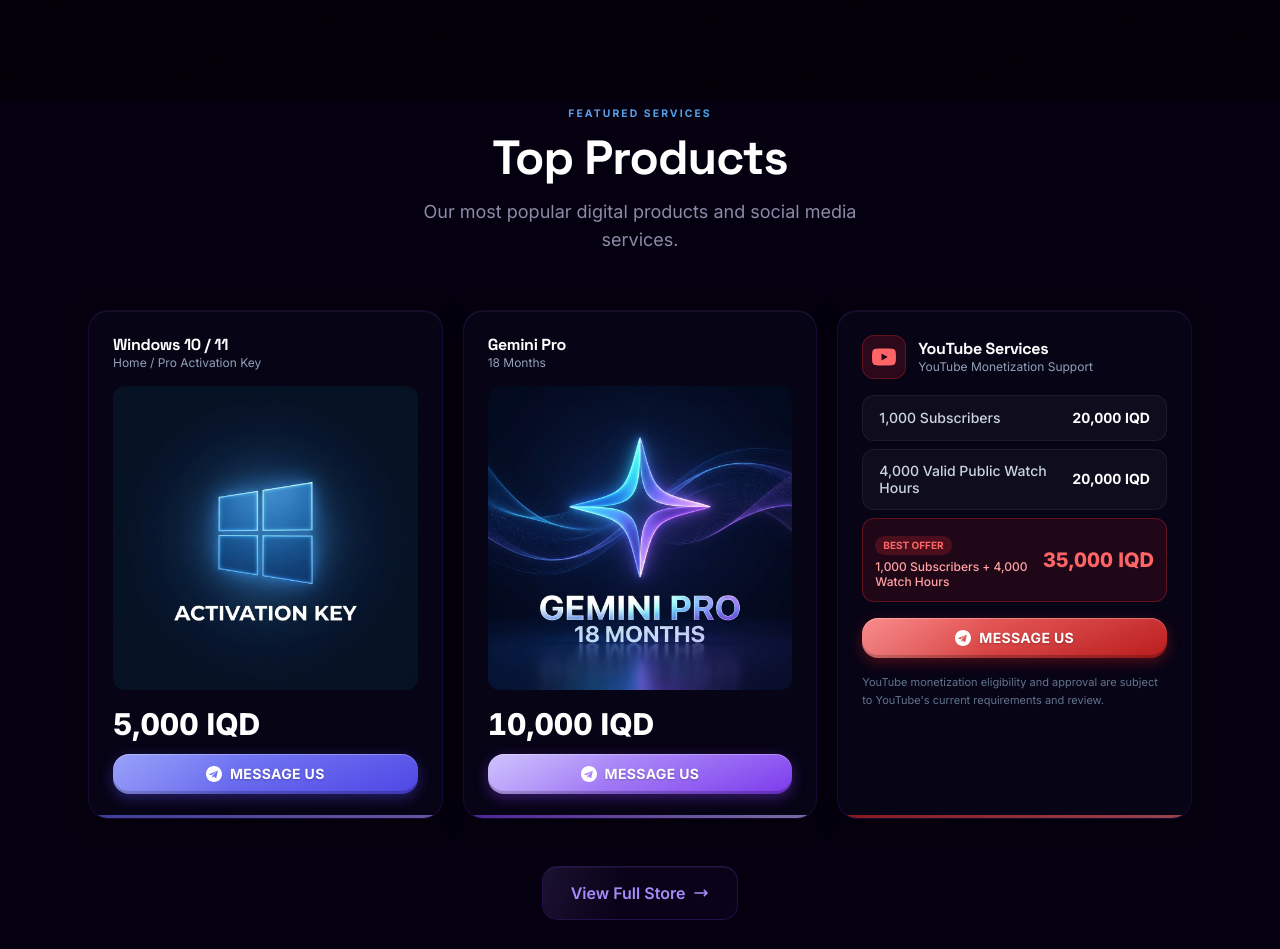
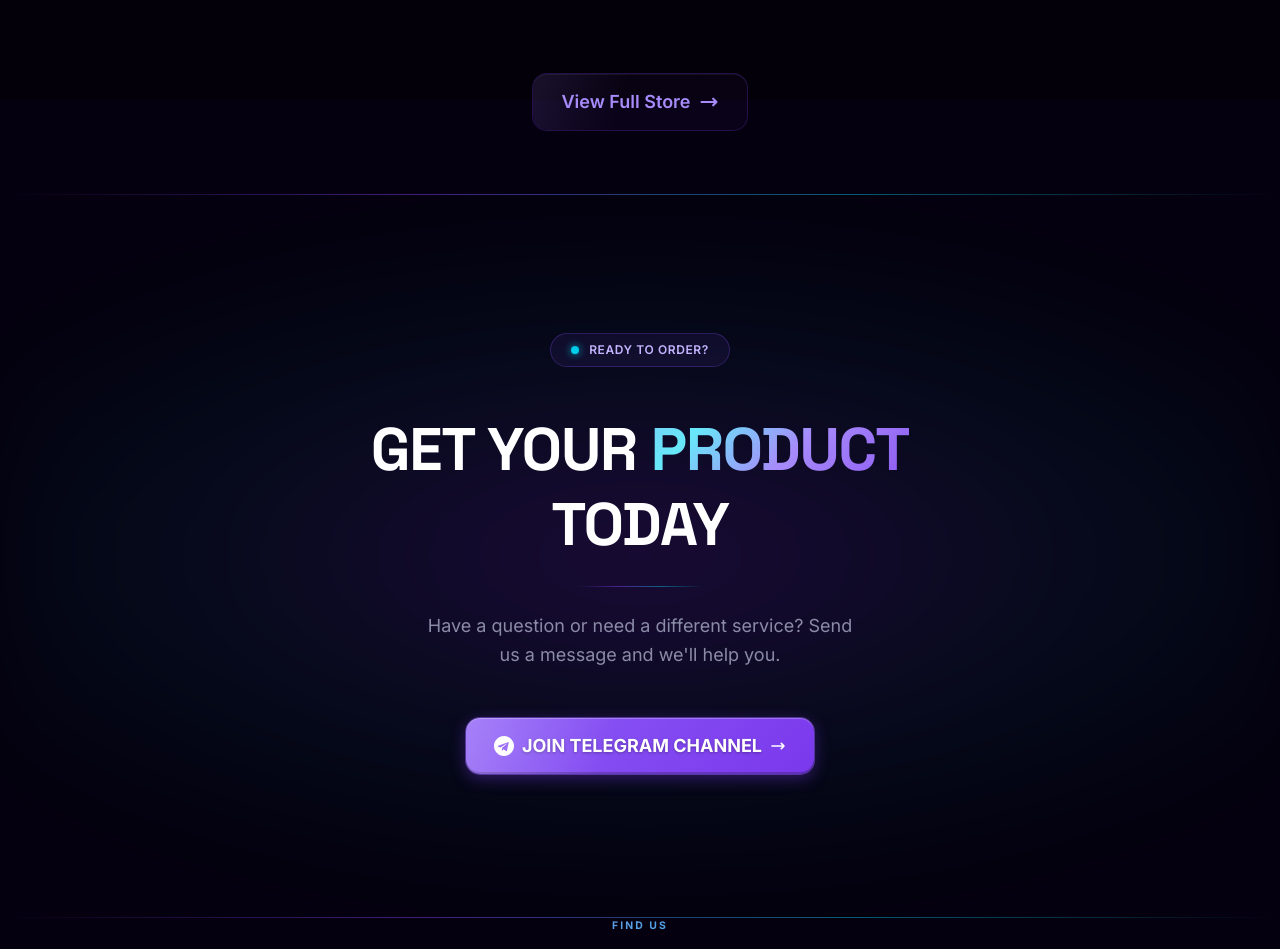
Before and after one commit to ARMAND187/Armand-store, a Next.js app: page / in a window 1280 px wide. Shown: the part 700-1649 px from the top of the page. Built offline with nearby package versions, Linux system fonts and the light colour scheme.

Commit message:
feat: restructure home page to remove products and trust badges, add store link and social section

```diff
--- a/app/page.tsx
+++ b/app/page.tsx
@@ -1,9 +1,9 @@
 import Header from "@/components/Header";
 import Hero from "@/components/Hero";
-import ProductSection from "@/components/ProductSection";
 import ContactCTA from "@/components/ContactCTA";
+import SocialSection from "@/components/SocialSection";
 import Footer from "@/components/Footer";
-import TrustBadges from "@/components/TrustBadges";
+import Link from "next/link";
 
 export default function HomePage() {
   return (
@@ -11,9 +11,19 @@
       <Header />
       <main>
         <Hero />
-        <ProductSection featuredOnly={true} />
-        <TrustBadges />
+
+        {/* View Full Store Button replacing Top Products */}
+        <section className="py-12 sm:py-16 flex justify-center px-4 relative z-10">
+          <Link href="/store" className="btn-ghost inline-flex items-center gap-3 px-8 sm:px-12 py-4 sm:py-5 text-lg font-bold rounded-2xl w-full sm:w-auto justify-center shadow-lg shadow-violet-900/10 hover:-translate-y-1 transition-transform">
+            View Full Store
+            <svg className="w-5 h-5" fill="none" viewBox="0 0 24 24" stroke="currentColor" strokeWidth={2.5}>
+              <path strokeLinecap="round" strokeLinejoin="round" d="M17 8l4 4m0 0l-4 4m4-4H3" />
+            </svg>
+          </Link>
+        </section>
+
         <ContactCTA />
+        <SocialSection />
       </main>
       <Footer />
     </>
```
